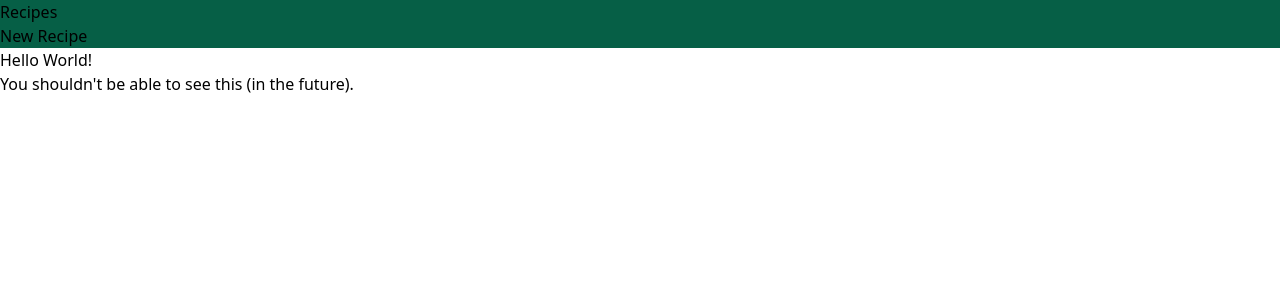
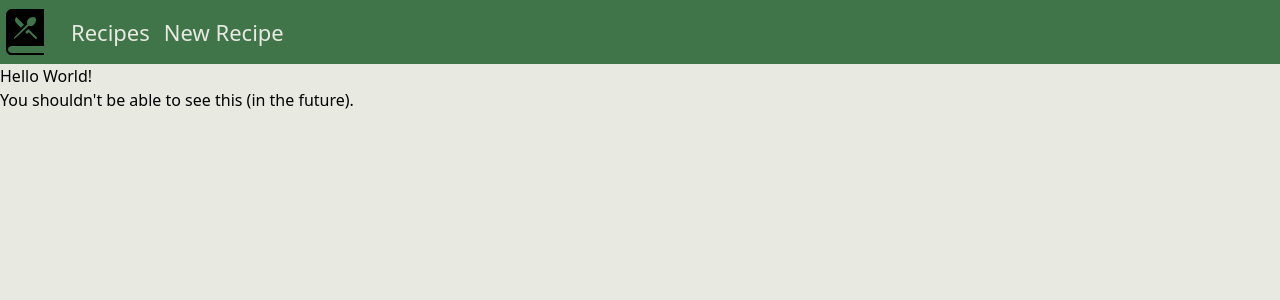
Before and after one commit to niluhaze/My-Recipe-Manager, a React (Vite) app in the folder frontend/: page / in a window 1280 px wide. Shown: the top 300 px of the page. Built offline with nearby package versions, Linux system fonts and the light colour scheme.

Commit message:
added css for navbar

```diff
--- a/frontend/index.html
+++ b/frontend/index.html
@@ -2,7 +2,7 @@
 <html lang="en">
   <head>
     <meta charset="UTF-8" />
-    <link rel="icon" type="image/svg+xml" href="/src/assets/cook_book_icon_colored.svg" />
+    <link rel="icon" type="image/svg+xml" href="/src/assets/cook_book_tab_icon.svg" />
     <meta name="viewport" content="width=device-width, initial-scale=1.0" />
     <link rel="stylesheet" href="/src/index.css">
     <title>My Recipe Manager</title>
--- a/frontend/src/App.jsx
+++ b/frontend/src/App.jsx
@@ -1,8 +1,11 @@
 //specify imports
 import React, { Component } from 'react'
-import { Link, Route, Routes } from "react-router-dom"
+import { Route, Routes } from "react-router-dom"
 // import reactLogo from './assets/react.svg'
 // import viteLogo from '/vite.svg'
+
+//import components
+import Navbar from './components/Navbar'
 
 //import all pages
 import { Home } from "./pages/Home"
@@ -15,14 +18,9 @@ import { NotFound } from "./pages/NotFound"
 function App() {
 
   return (
-    <>
-      {/* Page Header */}
-      <nav className='header'>
-        <ul>
-          <li><Link to="/my-recipes">Recipes</Link></li>
-          <li><Link to="/edit">New Recipe</Link></li>
-        </ul>
-      </nav>
+    <div className="w-full h-screen">
+      {/* Page Navbar */}
+      <Navbar />
       {/* Assign the pages to routes */}
       <Routes>
         <Route path="/" element={<Home />}/>
@@ -34,7 +32,7 @@ function App() {
         </Route>
         <Route path="*" element={<NotFound />}/>  {/* Assigns NotFound to any unspecified urls */}
       </Routes>
-    </>
+    </div>
   )
 }
 
--- /dev/null
+++ b/frontend/src/components/Navbar.jsx
@@ -0,0 +1,19 @@
+import React from "react"
+import { Link } from "react-router-dom"
+import "./navbar.css"
+
+const Navbar = () => {
+  return (
+    <nav className="navbar text-background">
+      <div className="navbar-logo-container">
+        <img className="navbar-logo" src="/src/assets/cook_book_header_icon.svg" alt="icon" />
+      </div>
+      <div className="navbar-link-container">
+        <div className="navbar-link"><Link to="/my-recipes">Recipes</Link></div>
+        <div className="navbar-link"><Link to="/edit">New Recipe</Link></div>
+      </div>
+    </nav>
+  )
+}
+
+export default Navbar
--- /dev/null
+++ b/frontend/src/components/navbar.css
@@ -0,0 +1,37 @@
+@tailwind base;
+@tailwind components;
+@tailwind utilities;
+
+.navbar {
+    display: flex;
+    font-size: 22px;
+    line-height:64px;
+    width: 100%;
+    background-color: theme(colors.primary);
+}
+
+
+
+.navbar-logo-container {
+    display: flex;
+    align-items: center;
+    width: 64px;
+    height: 64px;
+}
+
+.navbar-logo {
+
+    height: 50px;
+}
+
+
+
+.navbar-link-container{
+    display: flex;
+}
+
+.navbar-link {
+    height: 64px;
+    padding-left: 7px;
+    padding-right: 7px;
+}
--- a/frontend/src/index.css
+++ b/frontend/src/index.css
@@ -2,6 +2,10 @@
 @tailwind components;
 @tailwind utilities;
 
-.header {
-    background-color: theme(colors.primary);
+:root {
+    background-color: theme(colors.background);
 }
+
+.container {
+    display: flex;
+}
--- a/frontend/tailwind.config.js
+++ b/frontend/tailwind.config.js
@@ -6,7 +6,9 @@ module.exports = {
   theme: {
     extend: {
       colors: {
-        primary: "#065F46",
+        primary: "#407549",
+        background: "#E8E9E1",
+        components: "#F5F6F3",
       }
     }
     ,
```
